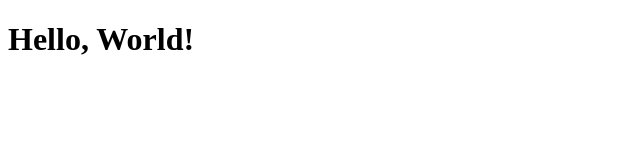
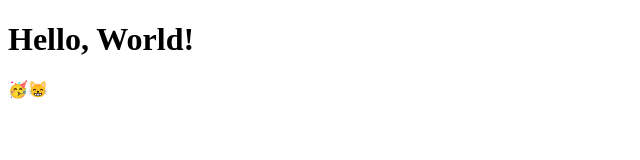
Before and after one commit to MacGuffin420/MacGuffin420.github.io, a plain HTML site: page index.html in a window 1280 px wide. Shown: the full height of the page, 0-640 px from the left. Drawn offline with Linux system fonts and the light colour scheme.

Commit message:
🥳😸

```diff
--- a/index.html
+++ b/index.html
@@ -2,5 +2,6 @@
 <html>
 <body>
   <h1>Hello, World!</h1>
+  <p>🥳😸</p>
 </body>
 </html>
```
